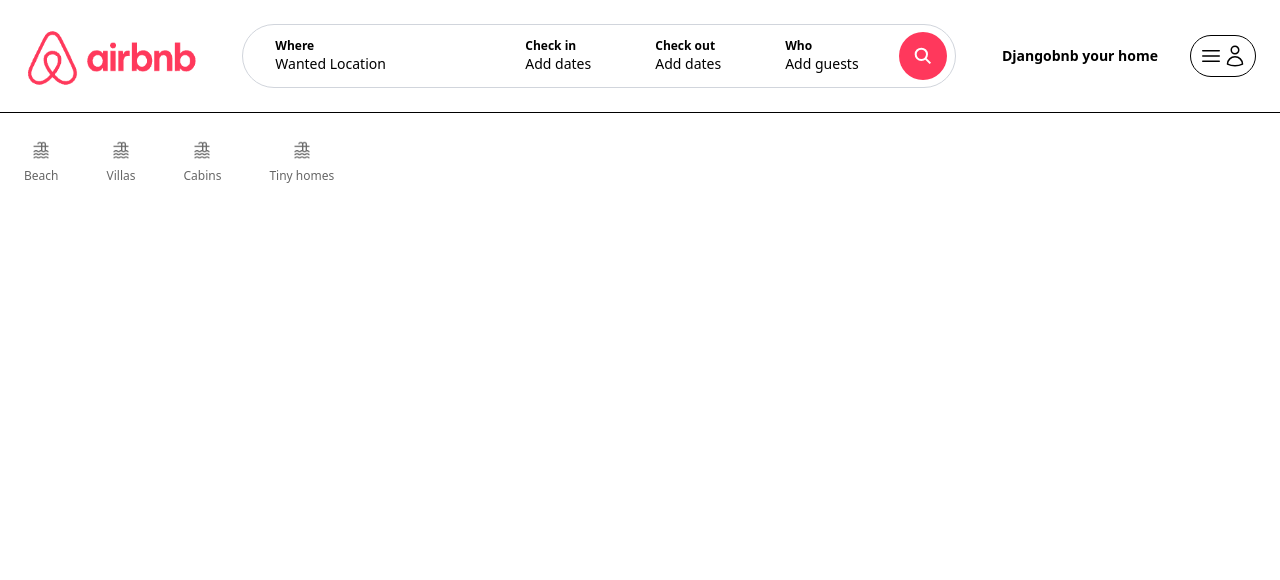
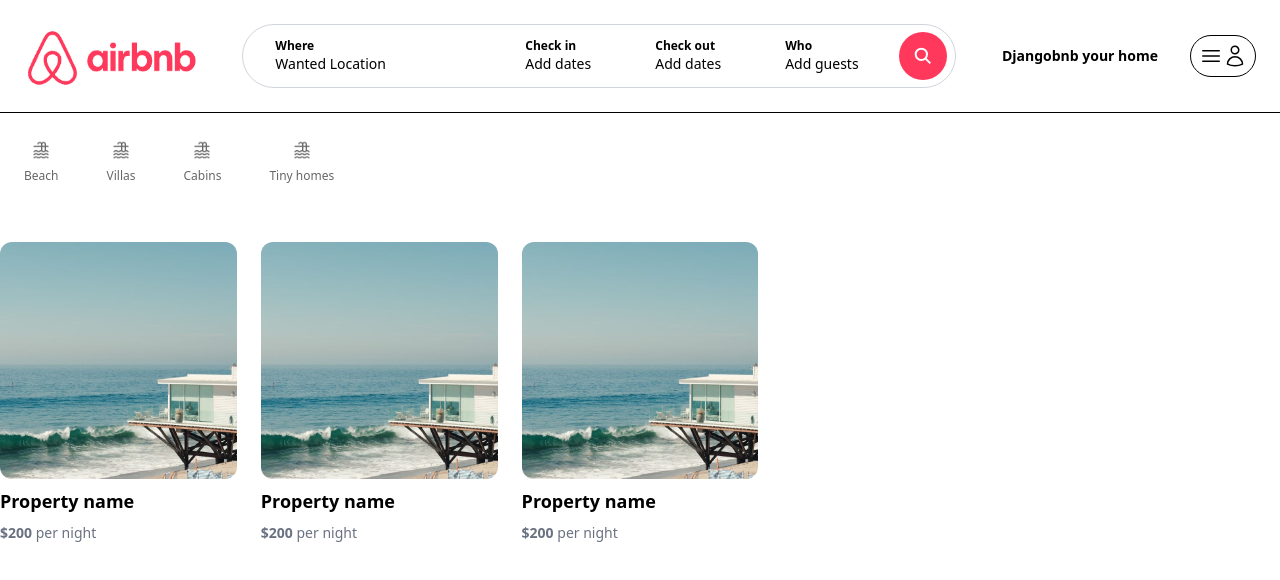
Before and after one commit to Cris-John-AFK/DjangoAirBnbClone, a Next.js app: page / in a window 1280 px wide. Shown: the top 580 px of the page. Built offline with nearby package versions, Linux system fonts and the light colour scheme.

Commit message:
List properties on the front page (static)- Cris John Canales

```diff
--- /dev/null
+++ b/app/components/properties/PropertyList.tsx
@@ -0,0 +1,13 @@
+
+import PropertyListItem from "./PropertyListItem";
+
+const PropertyList = () => {
+    return (
+        <>
+            <PropertyListItem />
+            <PropertyListItem />
+            <PropertyListItem />
+        </>
+    )
+}
+export default PropertyList;
--- /dev/null
+++ b/app/components/properties/PropertyListItem.tsx
@@ -0,0 +1,24 @@
+import Image from "next/image";
+
+const PropertyListItem = () => {
+    return (
+        <div className="cursor-pointer">
+            <div className="relative overflow-hidden aspect-square rounded-xl">
+                <Image
+                    fill
+                    src="/beach_1.jpg"
+                    sizes="(max-width: 768px) 768px, (max-width: 1200px) 768px, 768px"
+                    alt="Beach house"
+                    className="hover:scale-110 object-cover transition h-full w-full"
+                />
+            </div>
+            <div className="mt-2">
+                <p className="text-lg font-bold">Property name</p>
+            </div>
+            <div className="mt-2">
+                <p className="text-sm text-gray-500"><strong>$200</strong> per night</p>
+            </div>
+        </div>
+    )
+}
+export default PropertyListItem
--- a/app/page.tsx
+++ b/app/page.tsx
@@ -1,9 +1,14 @@
 import Image from "next/image";
+import PropertyList from "./components/properties/PropertyList";
 import Categories from "./components/Categories";
 export default function Home() {
   return (
       <main className="">
         <Categories />
+
+        <div className="mt-4 grid grid-cols-1 md:grid-cols-3 lg:grid-cols-5 gap-6">
+            <PropertyList />
+        </div>
       </main>
   );
 }
```
Also changed, not shown: public/beach_1.jpg (added).
